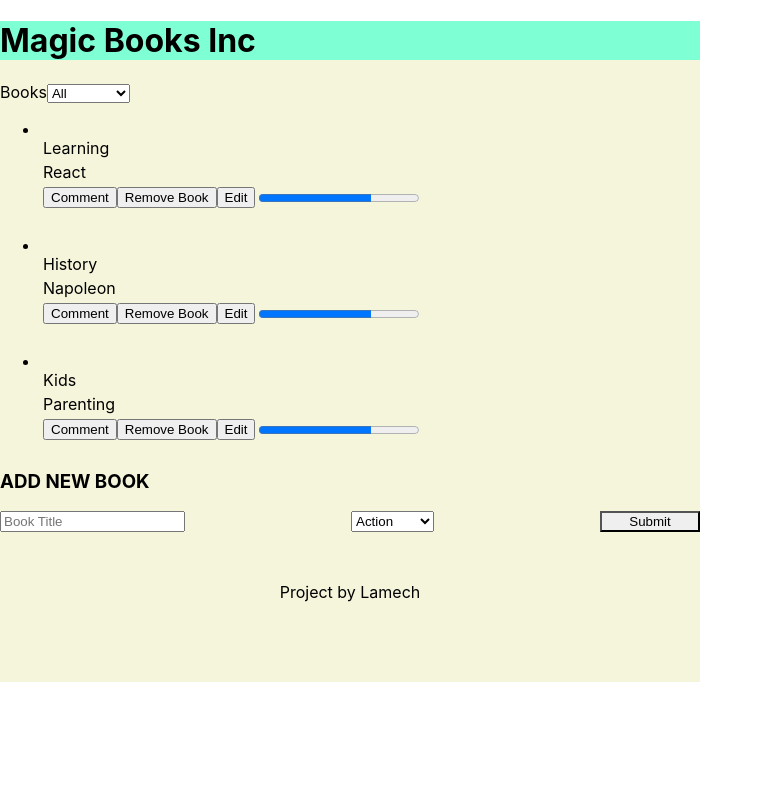
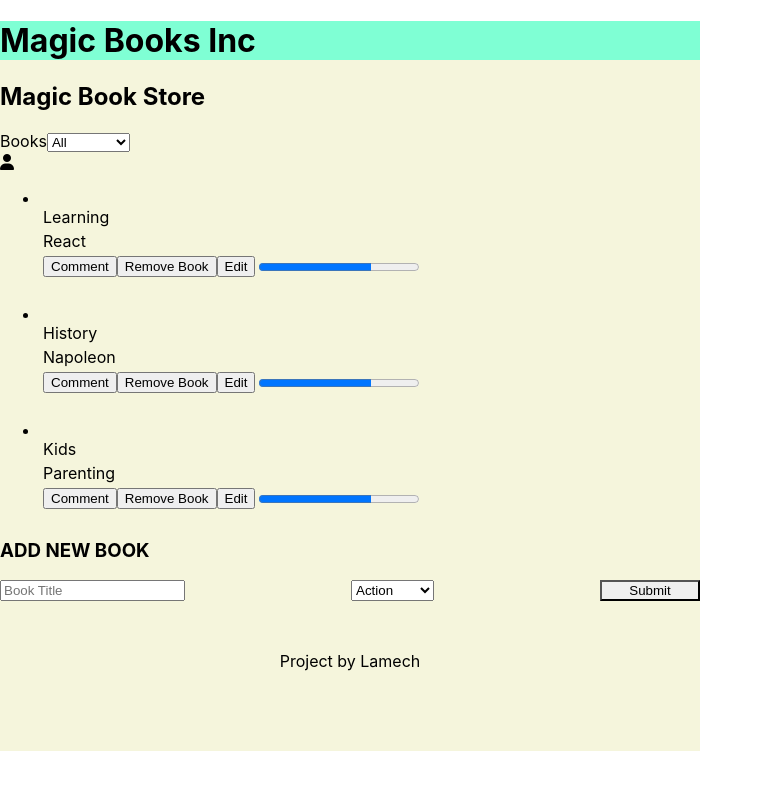
Before and after one commit to settix-dev/Magic-book-store, a React (Create React App) app: page / in a window 1280 px wide. Shown: the top 790 px of the page, without its empty margins (0-763 px from the left). Built offline with nearby package versions, Linux system fonts and the light colour scheme.

Commit message:
Replace useSelector and dispatch with connect functionality

```diff
--- a/src/containerComponents/BooksList.js
+++ b/src/containerComponents/BooksList.js
@@ -1,5 +1,5 @@
 import React, { useState, useEffect } from "react";
-import { useSelector, useDispatch, connect } from "react-redux";
+import { connect } from "react-redux";
 import { changeFilter, removeBook } from "../actions";
 import Book from "../presentationalComponents/Book";
 import CategoryFilter from "../presentationalComponents/CategoryFilter";
@@ -10,10 +10,15 @@ import CategoryFilter from "../presentationalComponents/CategoryFilter";
 
 const BooksList = (props) => {
   const [category, setCategory] = useState("");
-const {myBooksCollection, myFilteredCategory, myRemoveBook, myChangeFilter} = props
+  const {
+    myBooksCollection,
+    myFilteredCategory,
+    myRemoveBook,
+    myChangeFilter,
+  } = props;
   // Get books from the store
   // const books = useSelector(state).books;
-  const books = myBooksCollection.books
+  const books = myBooksCollection.books;
   console.log(books);
 
   // Store books in local storage
@@ -27,7 +32,7 @@ const {myBooksCollection, myFilteredCategory, myRemoveBook, myChangeFilter} = pr
   };
 
   // const filter = useSelector(filterState).filter;
-  const filter = myFilteredCategory.filter
+  const filter = myFilteredCategory.filter;
   console.log(filter);
 
   const handleFilterChange = (e) => {
@@ -70,10 +75,22 @@ const {myBooksCollection, myFilteredCategory, myRemoveBook, myChangeFilter} = pr
 
   return (
     <div>
-    {/* <h1>Heading</h1> */}
+      <header className="d-flex align-items-center px-5 py-3 justify-content-between">
+        <div className="d-flex align-items-center">
+          <h2 className="ps-4 text-primary">Magic Book Store</h2>
           {/* <CategoryFilter filter={filter} setCategory={setCategory} /> */}
-      <CategoryFilter filter={filter} handleFilterChange={handleFilterChange} />
-      <div>
+          <CategoryFilter
+            filter={filter}
+            handleFilterChange={handleFilterChange}
+          />
+        </div>
+
+        <span className="d-flex align-items-center justify-content-center me-3 border rounded-circle text-primary">
+          <i class="fas fa-user"></i>
+        </span>
+      </header>
+
+      <div className="books-list-div">
       {displayBook()}
       </div>
     </div>
@@ -83,20 +100,20 @@ const {myBooksCollection, myFilteredCategory, myRemoveBook, myChangeFilter} = pr
 const mapStateToProps = (state) => {
   return {
     myBooksCollection: state.booksCollection,
-   myFilteredCategory: state.filteredCategory
- }
-}
+    myFilteredCategory: state.filteredCategory,
+  };
+};
 
 const mapDispatchToProps = (dispatch) => {
   return {
     myRemoveBook: (bookPayload) => {
-     dispatch( removeBook(bookPayload))
+      dispatch(removeBook(bookPayload));
     },
 
     myChangeFilter: (filterPayload) => {
-   dispatch( changeFilter(filterPayload))
-   }
- }
-}
+      dispatch(changeFilter(filterPayload));
+    },
+  };
+};
 
 export default connect(mapStateToProps, mapDispatchToProps)(BooksList);
```
Lines whose indentation alone changed are shown as unchanged.
